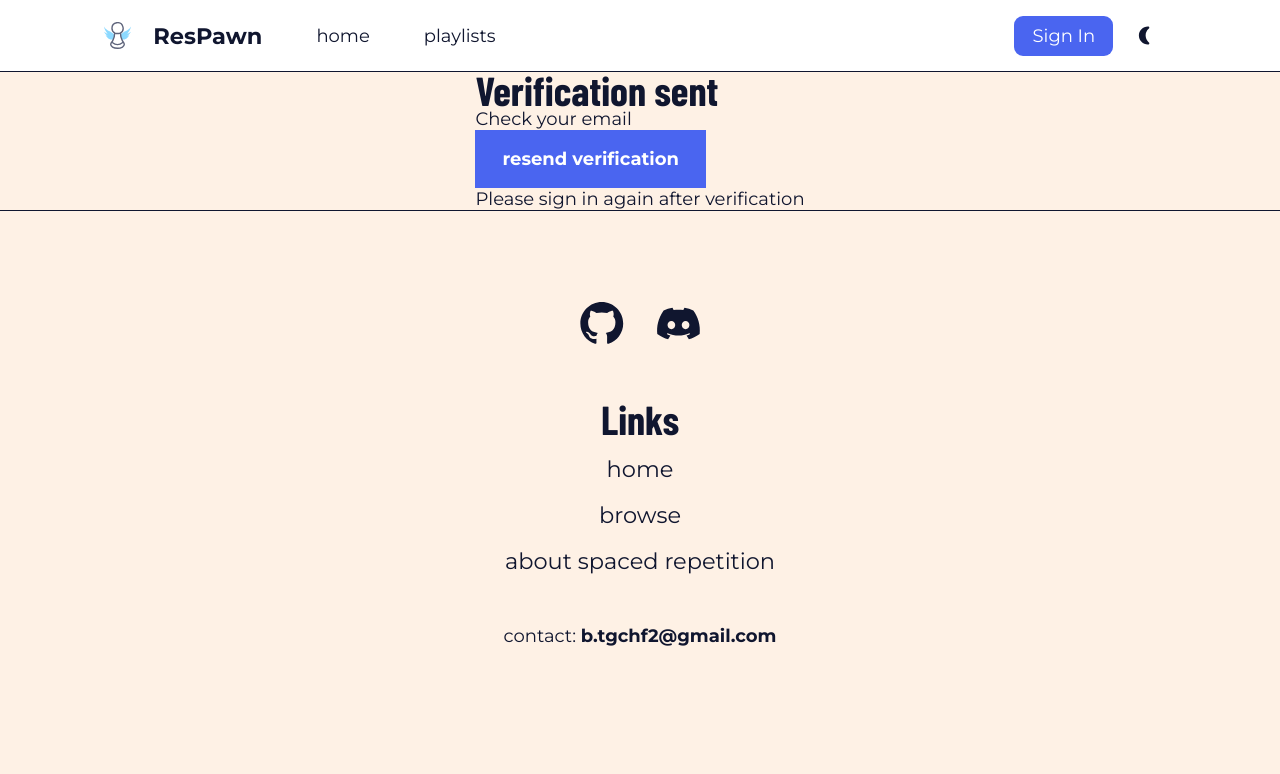
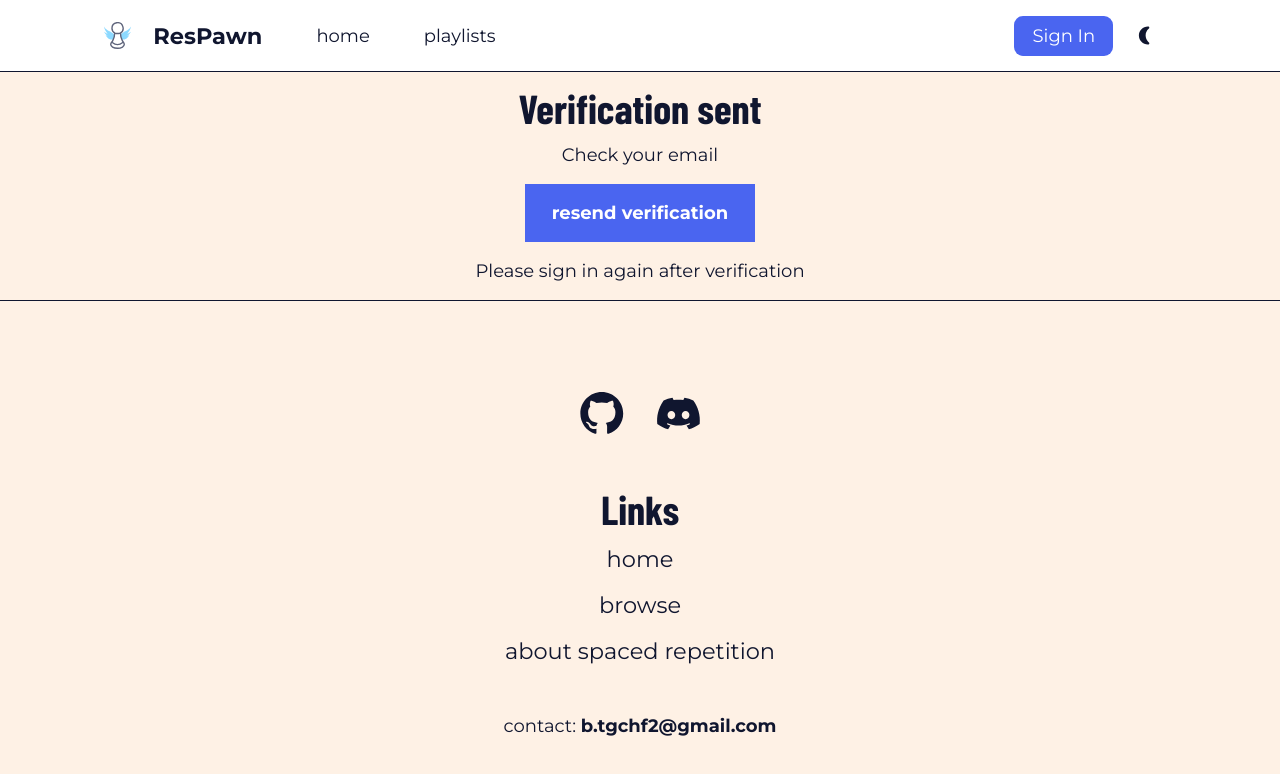
Before and after one commit to Boom123bam/Res-pawn, a SvelteKit app: page /auth/verify in a window 1280 px wide. Shown: the top 774 px of the page. Built offline with nearby package versions, Linux system fonts and the light colour scheme; no server answers.

Commit message:
Update styles.css

```diff
--- a/src/routes/styles.css
+++ b/src/routes/styles.css
@@ -219,6 +219,14 @@ body.dark .tiles-bg {
   color: var(--secondary);
 }
 
+.flex-col {
+  display: flex;
+  flex-direction: column;
+  gap: 1rem;
+  padding: 1rem 0;
+  align-items: center;
+}
+
 @media screen and (max-width: 600px) {
   :root {
     --icon-size: 1.25rem;
```
